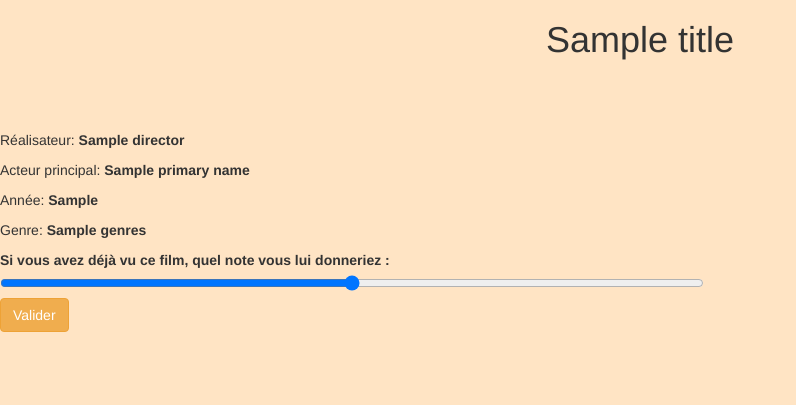
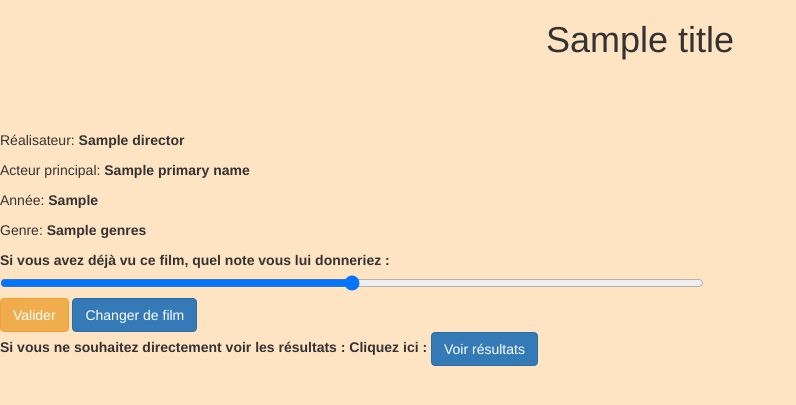
Before and after one commit to ephraim-amz/projet_annuel, a Flask app: template flaskapp/templates/movie.html in a window 1280 px wide. Shown: the top 405 px of the page, without its empty margins (0-796 px from the left). Run offline with Flask 2, Linux system fonts and the light colour scheme; the template is opened without the code that fills it: most values are stand-ins (such as "Sample title", 1, 10 or a date in 2020); parts of the project's set-up code (start-up, migrations or seed data) failed here and were passed over; some libraries are stand-ins or nearby versions.

Commit message:
Ajout option changer film + option sans réponse

```diff
--- a/flaskapp/app.py
+++ b/flaskapp/app.py
@@ -3,7 +3,7 @@ from random import randint
 from flask import Flask, render_template, request
 
 app = Flask(__name__)
-data = pd.read_csv('dataset.csv')
+data = pd.read_csv('categorical_dataset.csv')
 
 @app.route('/', methods=['GET', 'POST'])
 def home():
@@ -37,6 +37,18 @@ def note():
 
     return render_template('note.html', note_user=note_user, note_film=average_rating, title=title, director=director, primary_name=primary_name, genres=genres, annee_sortie=annee_sortie)
 
+@app.route('/no_note', methods=['POST'])
+def note2():
+    note_user = request.form['no_note']
+    title = random_movie['originalTitle']
+    director = random_movie['director']
+    primary_name = random_movie['primaryName']
+    genres = random_movie['genres']
+    average_rating = random_movie['averageRating']
+    annee_sortie = random_movie['startYear']
+
+    return render_template('note.html', note_user=note_user, note_film=average_rating, title=title, director=director, primary_name=primary_name, genres=genres, annee_sortie=annee_sortie)
+
 
 if __name__ == '__main__':
     app.run(debug=True)
--- a/flaskapp/templates/movie.html
+++ b/flaskapp/templates/movie.html
@@ -31,9 +31,16 @@
 
     <form role="form" action="/note" method="POST">
       <label for="note">Si vous avez déjà vu ce film, quel note vous lui donneriez :</label>
-      <!-- <input type="number" id="chiffre" name="chiffre" min="0" max="10" step="0.01" /> -->
       <input type="range" id="note" name="note" min="0" max="10" oninput="this.nextElementSibling.value = this.value" step="0.01"  style="width: 55%; vertical-align:middle;"/><output for="chiffre" onforminput="value = foo.valueAsNumber;"></output>
       <button type="submit" class="btn btn-warning">Valider</button>
+      <a href="/movie"><button type="button" class="btn btn-primary">Changer de film</button></a>
+    </form>
+    <form role="form" action="/note" method="POST">
+      <label for="no_note">Si vous ne souhaitez directement voir les résultats : Cliquez ici :</label>
+
+      <input type="hidden" id="no_note" name="no_note" value="2" />
+
+      <a href="/no_note"><button type="button" class="btn btn-primary">Voir résultats</button></a>
     </form>
   </div>
 
--- a/flaskapp/templates/note.html
+++ b/flaskapp/templates/note.html
@@ -20,11 +20,13 @@
       <br>
       <p>Réalisateur: <strong>{{director}}</strong></p>
       <p>Acteur principal: <strong>{{primary_name}}</strong></p>
-      <p>Année: <strong>{{annee_sortie}</strong></p>
+      <p>Année: <strong>{{annee_sortie}}</strong></p>
 
       <p>Genre: <strong>{{genres}}</strong></p>
 
-      <p>Note utilisateur <strong>{{note_user}}</strong></p>
+        <p>Note utilisateur <strong>{{note_user}}</strong></p>
+        <p>Note utilisateur <strong>Vous avez décidé de ne pas noter ce film</strong></p>
+
       <p>Vrai note <strong>{{note_film}}</strong></p>
     </div>
 
```
